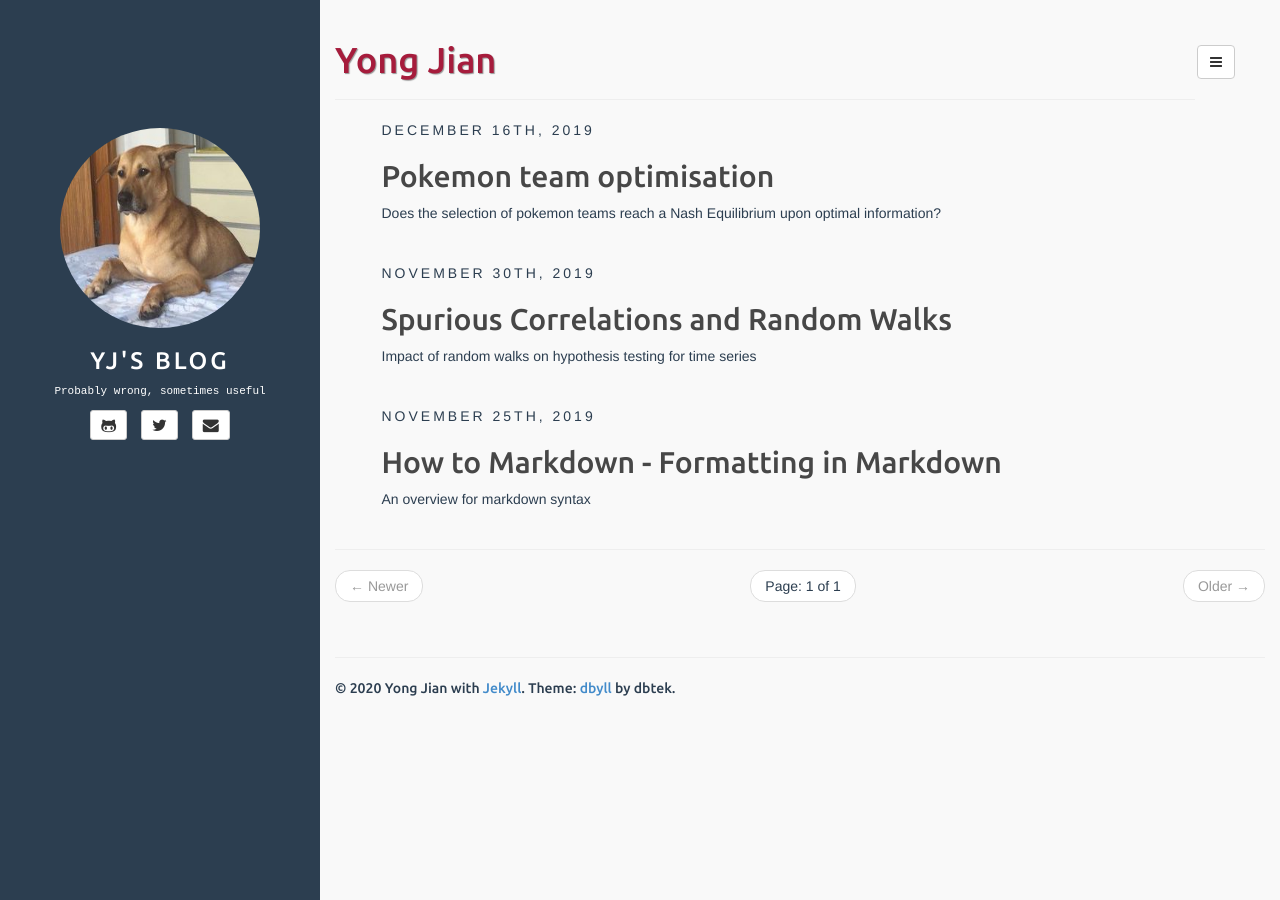
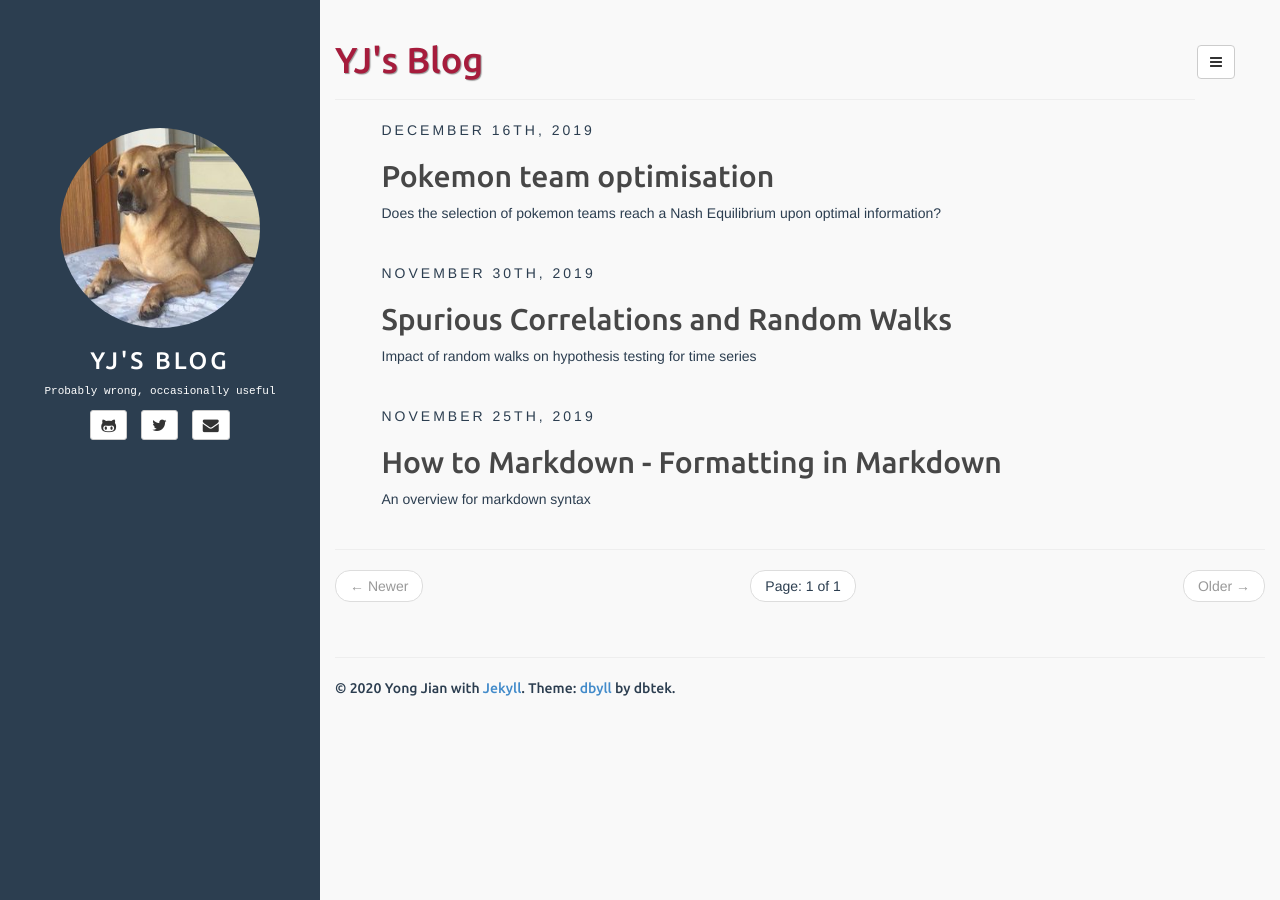
Before and after one commit to yjtek/yjtek.github.io, a Jekyll site: the page built from index.html, in a window 1280 px wide. Built offline with Jekyll 4.4.1, drawn with Linux system fonts in a browser that asks for light colours; the list of posts is cut into pages by our own code.

```diff
--- a/_config.yml
+++ b/_config.yml
@@ -16,9 +16,9 @@
     scope:
       path: "" # empty string for all files
     values:
-      title: Yong Jian
+      title: YJ's Blog
 
-description: Probably wrong, sometimes useful
+description: Probably wrong, occasionally useful
 author:
   name: Yong Jian
   email: yongjian.tek@gmail.com
@@ -26,7 +26,7 @@
   twitter: yjtek1
   # pinterest: asd123
   linkedin: tekyongjian
-  bio: Probably wrong, sometimes useful
+  bio: Probably wrong, occasionally useful
   # email_md5: 726351295ec82e145928582f595aa3aa
 
 rss_path: feed.xml
```
